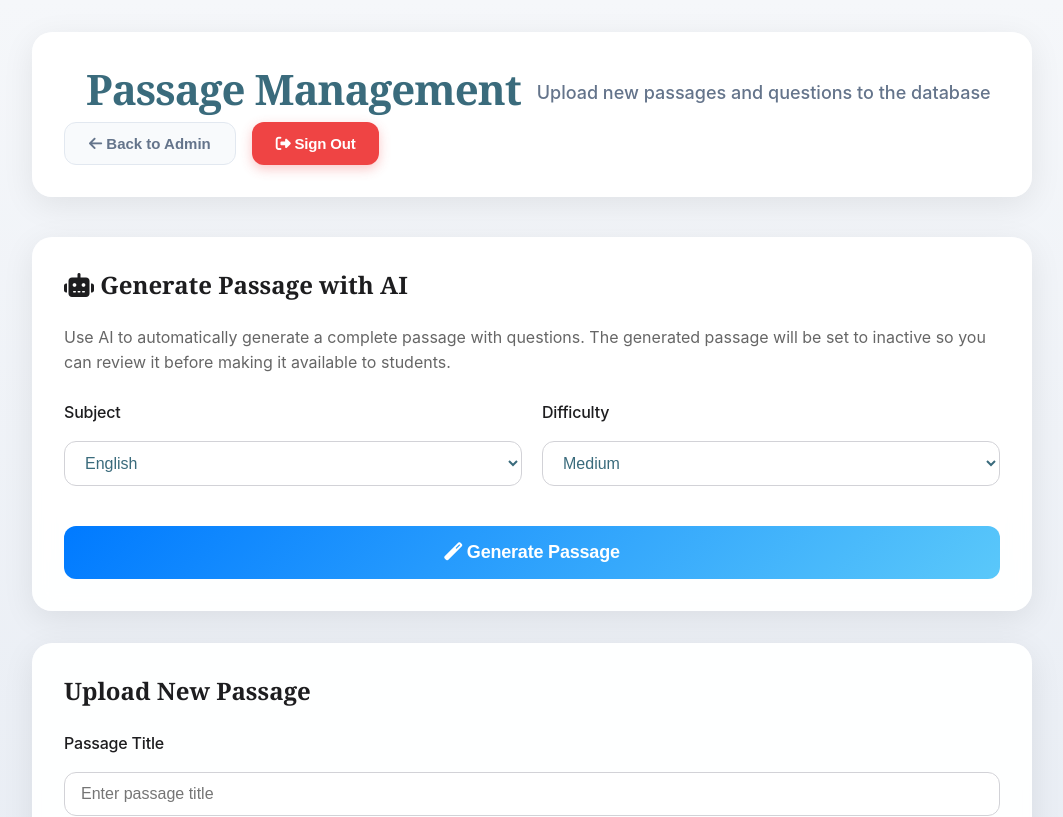
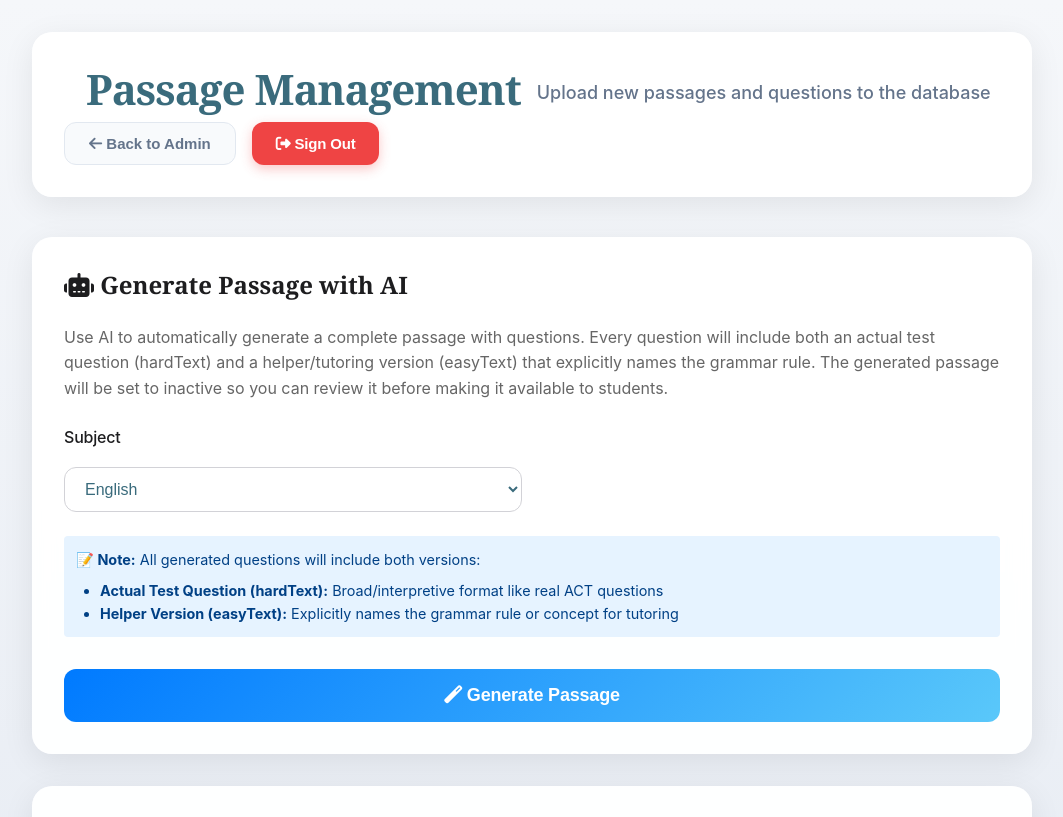
Before and after one commit to cmiecz/waypath-academics-testing, a React (Create React App) app: page /admin/passage-management in a window 1280 px wide. Shown: the top 817 px of the page, without its empty margins (108-1171 px from the left). Built offline with nearby package versions, Linux system fonts and the light colour scheme; no server answers.

Commit message:
Remove difficulty selector, ensure all questions have easyText and hardText, English only

```diff
--- a/src/api/ai.ts
+++ b/src/api/ai.ts
@@ -66,11 +66,15 @@ PASSAGE REQUIREMENTS:
 - Writing style: Similar to ACT English test passages - clear, engaging, appropriate for high school level
 
 QUESTION REQUIREMENTS (12-15 questions total):
+IMPORTANT: EVERY question MUST have BOTH easyText and hardText versions:
+- easyText: Tutoring help version that explicitly names the grammar rule or concept being tested (e.g., "Which choice correctly maintains subject-verb agreement?")
+- hardText: Actual test question that is broad/interpretive (e.g., "Which choice is most effective?")
+
 Each question must have:
 1. questionNumber: Sequential number starting at 1
-2. text: Default question text (fallback)
-3. easyText: Tutoring help version that explicitly names the grammar rule or concept being tested (e.g., "Which choice correctly maintains subject-verb agreement?")
-4. hardText: Actual test question that is broad/interpretive (e.g., "Which choice is most effective?")
+2. text: Default question text (fallback - can be same as hardText)
+3. easyText: REQUIRED - Tutoring help version that explicitly names the grammar rule or concept
+4. hardText: REQUIRED - Actual test question that is broad/interpretive
 5. options: Four choices A, B, C, D where A is often "No Change"
 6. correctAnswer: One of A, B, C, or D
 7. explanation: Clear explanation of why the answer is correct
--- a/src/pages/AdminPage.tsx
+++ b/src/pages/AdminPage.tsx
@@ -19,7 +19,6 @@ export default function AdminPage() {
 
   // AI Generation states
   const [aiSubject, setAiSubject] = useState<'English' | 'Math' | 'Reading' | 'Science'>('English');
-  const [aiDifficulty, setAiDifficulty] = useState<'Easy' | 'Medium' | 'Hard'>('Medium');
   const [aiLoading, setAiLoading] = useState(false);
   const [aiError, setAiError] = useState('');
   const [aiSuccess, setAiSuccess] = useState('');
@@ -198,7 +197,7 @@ export default function AdminPage() {
     try {
       const passage = await generatePassageWithQuestions({
         subject: aiSubject,
-        difficulty: aiDifficulty
+        difficulty: 'Medium' // Default difficulty - all questions will have both easyText and hardText
       });
 
       setGeneratedPassage(passage);
@@ -310,7 +309,7 @@ export default function AdminPage() {
         <div className="upload-section" style={{ marginBottom: '2rem' }}>
           <h2><i className="fas fa-robot"></i> Generate Passage with AI</h2>
           <p style={{ marginBottom: '1.5rem', color: '#666' }}>
-            Use AI to automatically generate a complete passage with questions. The generated passage will be set to inactive so you can review it before making it available to students.
+            Use AI to automatically generate a complete passage with questions. Every question will include both an actual test question (hardText) and a helper/tutoring version (easyText) that explicitly names the grammar rule. The generated passage will be set to inactive so you can review it before making it available to students.
           </p>
 
           <div className="form-row">
@@ -323,25 +322,26 @@ export default function AdminPage() {
                 disabled={aiLoading}
               >
                 <option value="English">English</option>
-                <option value="Math">Math</option>
-                <option value="Reading">Reading</option>
-                <option value="Science">Science</option>
+                <option value="Math" disabled>Math (Coming Soon)</option>
+                <option value="Reading" disabled>Reading (Coming Soon)</option>
+                <option value="Science" disabled>Science (Coming Soon)</option>
               </select>
             </div>
+          </div>
 
-            <div className="form-group">
-              <label htmlFor="ai-difficulty">Difficulty</label>
-              <select
-                id="ai-difficulty"
-                value={aiDifficulty}
-                onChange={(e) => setAiDifficulty(e.target.value as any)}
-                disabled={aiLoading}
-              >
-                <option value="Easy">Easy</option>
-                <option value="Medium">Medium</option>
-                <option value="Hard">Hard</option>
-              </select>
-            </div>
+          <div style={{
+            marginBottom: '1rem',
+            padding: '0.75rem',
+            backgroundColor: '#e6f3ff',
+            borderRadius: '4px',
+            fontSize: '0.9rem',
+            color: '#004085'
+          }}>
+            <strong>📝 Note:</strong> All generated questions will include both versions:
+            <ul style={{ margin: '0.5rem 0 0 1.5rem', padding: 0 }}>
+              <li><strong>Actual Test Question (hardText):</strong> Broad/interpretive format like real ACT questions</li>
+              <li><strong>Helper Version (easyText):</strong> Explicitly names the grammar rule or concept for tutoring</li>
+            </ul>
           </div>
 
           {aiError && <div className="error-message">{aiError}</div>}
@@ -384,8 +384,7 @@ export default function AdminPage() {
 
               <div style={{ marginBottom: '1rem' }}>
                 <strong>Subject:</strong> {generatedPassage.subject} |
-                <strong> Difficulty:</strong> {generatedPassage.difficulty} |
-                <strong> Questions:</strong> {generatedPassage.questions.length}
+                <strong> Questions:</strong> {generatedPassage.questions.length} (all with easyText and hardText versions)
               </div>
 
               <div style={{
```
